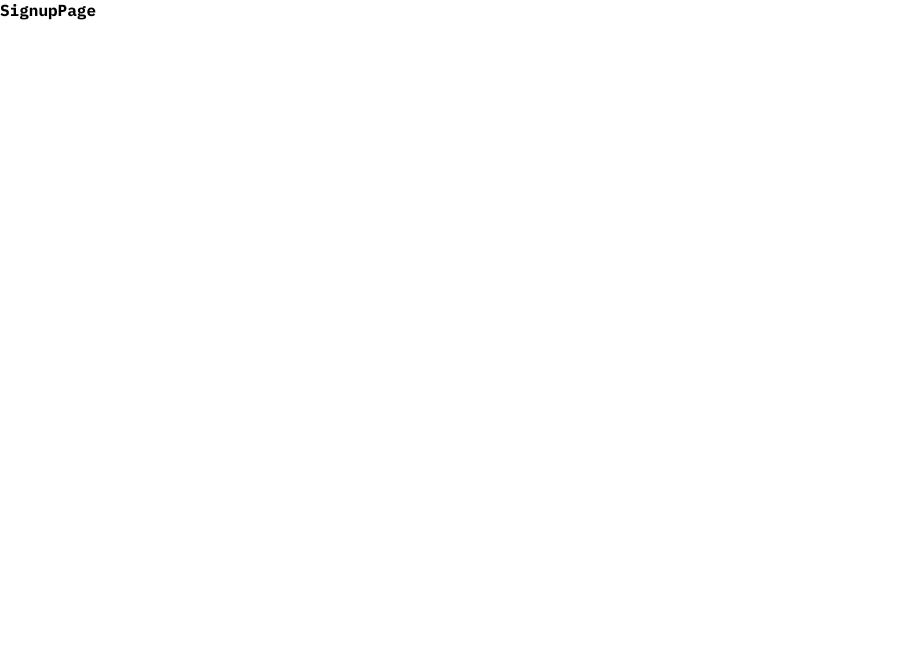
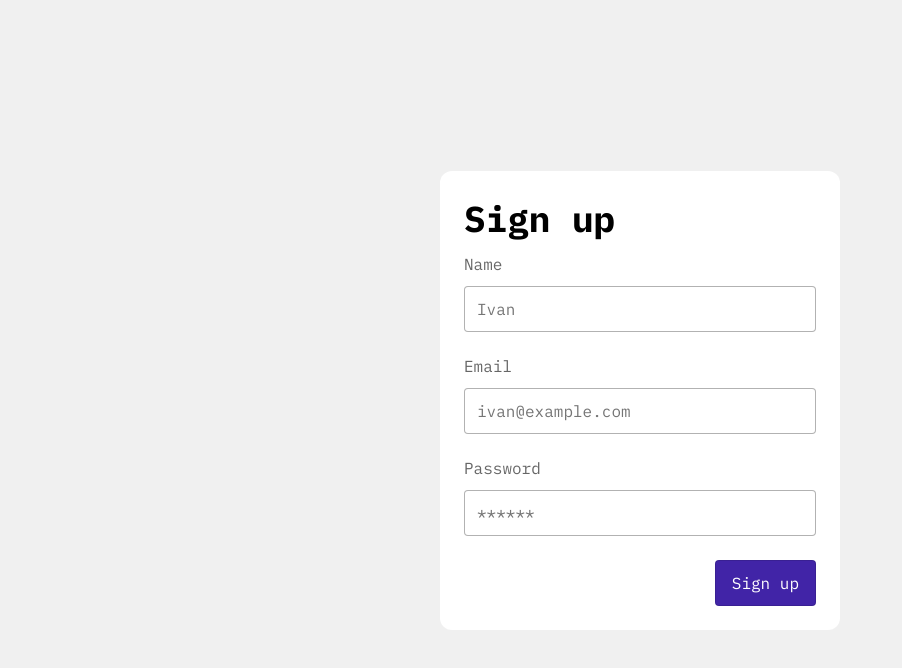
Before and after one commit to SergPerep/auth-session-cookies, a React (Create React App) app in the folder client/: page /signup in a window 1280 px wide. Shown: the top 668 px of the page, without its empty margins (0-902 px from the left). Built offline with nearby package versions, Linux system fonts and the light colour scheme.

Commit message:
Set up sign up page

```diff
--- a/client/src/App.js
+++ b/client/src/App.js
@@ -5,7 +5,7 @@ import HomePage from './components/pages/HomePage';
 
 function App() {
   return (
-    <div className="App">
+      <main>
       <Router>
         <Routes>
           <Route path="/" element={<HomePage />} />
@@ -13,7 +13,7 @@ function App() {
           <Route path="/signup" element={<SignupPage />} />
         </Routes>
       </Router>
-    </div>
+      </main>
   );
 }
 
--- a/client/src/components/Button.js
+++ b/client/src/components/Button.js
@@ -0,0 +1,11 @@
+const Button = props => {
+    const { design, onClick, disabled } = props;
+    return <button
+        className={`btn btn-${design}`}
+        disabled={disabled}
+        onClick={onClick}>
+        {props.children}
+    </button>
+}
+
+export default Button;
--- /dev/null
+++ b/client/src/components/Input.js
@@ -0,0 +1,23 @@
+const Input = props => {
+    const {
+        name,
+        value,
+        label,
+        placeholder,
+        type,
+        autoFocusWhenRendered,
+        onChange
+    } = props;
+    return <div className="input-field">
+        <label>{label}</label>
+        <input
+            name={name}
+            type={type}
+            value={value}
+            placeholder={placeholder}
+            autoFocus={autoFocusWhenRendered}
+            onChange={onChange} />
+    </div>
+}
+
+export default Input;
--- a/client/src/components/pages/LoginPage.js
+++ b/client/src/components/pages/LoginPage.js
@@ -1,6 +1,18 @@
+import Input from "../Input";
+
 const LoginPage = () => {
     return (
+        <>
         <h1>LoginPage</h1>
+        <form>
+            <Input
+            label="Name"
+            type="text"
+            placeholder="Ivan"
+            value="Ivan"
+            />
+        </form>
+        </>
     )
 }
 
--- a/client/src/components/pages/SignupPage.js
+++ b/client/src/components/pages/SignupPage.js
@@ -1,6 +1,60 @@
+import { useState } from "react";
+import Button from "../Button";
+import Input from "../Input";
+
+
 const SignupPage = () => {
+
+    const [formInputs, setFormInputs] = useState({
+        name: '',
+        email: '',
+        password: ''
+    });
+
+    const handleChangeInputValue = e => {
+        setFormInputs({ ...formInputs, [e.target.name]: e.target.value });
+    }
+
+    const handleSubmitForm = e => {
+        e.preventDefault();
+        console.log("-- submit");
+    }
     return (
-        <h1>SignupPage</h1>
+        <div className="signup signup-wrapper">
+            <div className="signup-container">
+                <h1>Sign up</h1>
+                <form onSubmit={handleSubmitForm}>
+                    <Input
+                        label="Name"
+                        name="name"
+                        type="text"
+                        placeholder="Ivan"
+                        value={formInputs.name}
+                        onChange={handleChangeInputValue}
+                    />
+                    <Input
+                        label="Email"
+                        name="email"
+                        type="email"
+                        placeholder="ivan@example.com"
+                        value={formInputs.email}
+                        onChange={handleChangeInputValue}
+                    />
+                    <Input
+                        label="Password"
+                        name="password"
+                        type="password"
+                        placeholder="******"
+                        value={formInputs.password}
+                        onChange={handleChangeInputValue}
+                    />
+                    <div className="btn-group">
+                        <Button design='default'>Sign up</Button>
+                    </div>
+                </form>
+            </div>
+        </div>
+
     )
 }
 
--- a/client/src/index.css
+++ b/client/src/index.css
@@ -61,5 +61,78 @@ a {
   --c-white-70: rgba(255, 255, 255, 0.7);
   --c-white-40: rgba(255, 255, 255, 0.4);
   --c-white-20: rgba(255, 255, 255, 0.2);
+  --c-active: #4124a7;
   --c-error: #D21111;
 }
+
+#root {
+  min-height: 100vh;
+  display: flex;
+  justify-content: center;
+  align-items: center;
+  background-color: var(--c-light-gray);
+}
+
+/* Headers */
+
+h1{
+  font-size: 36px;
+}
+
+h2{
+  font-size: 32px;
+}
+
+
+main {
+  min-width: 900px;
+  padding: 16px;
+}
+.input-field{
+  margin: 12px 0 24px;
+}
+.input-field label {
+  display: block;
+  font-size: 16px;
+  margin-bottom: 12px;
+  color: var(--c-black-60);
+}
+
+.input-field input {
+  width: 100%;
+  padding: 12px 12px;
+  font-size: 16px;
+  border: 1px solid var(--c-black-30);
+  border-radius: 4px;
+}
+
+.signup-wrapper {
+  display: flex;
+  justify-content: center;
+  align-items: center;
+}
+
+.signup-container{
+  background-color: white;
+  padding: 24px;
+  min-width: 400px;
+  border-radius: 12px;
+}
+
+.signup .btn-group {
+  text-align: right;
+}
+
+.btn{
+  display: inline-block;
+  font-size: 16px;
+  padding: 12px 16px;
+  cursor: pointer;
+}
+
+.btn-default {
+  color: white;
+  background-color: var(--c-active);
+  border: 1px solid var(--c-black-12);
+  border-radius: 4px;
+}
```
